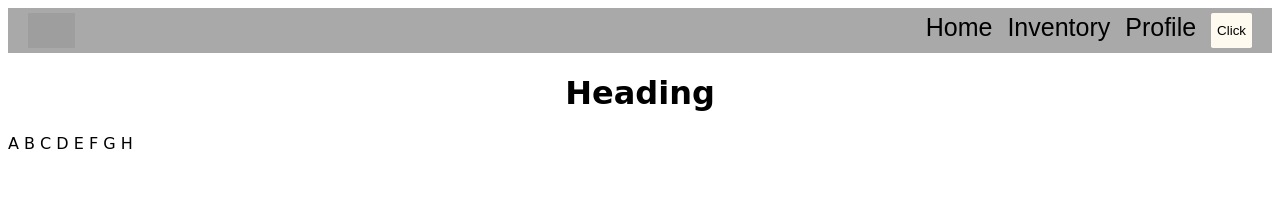
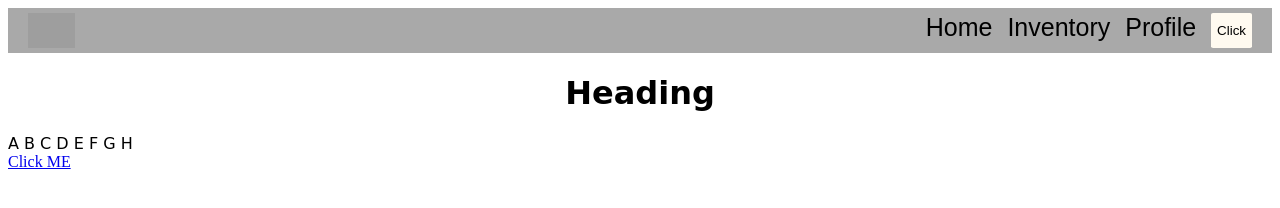
Before and after one commit to AngolenaNa/itf-67070227, a plain HTML site: page index.html in a window 1280 px wide. Shown: the top 208 px of the page. Drawn offline with Linux system fonts and the light colour scheme; grey boxes are pictures that could not be loaded.

Commit message:
Add files via upload

```diff
--- a/index.html
+++ b/index.html
@@ -21,6 +21,7 @@
     <div>
         <h1>Heading</h1>
         <p>A B C D E F G H</p>
+        <a href="lab14.html">Click ME</a>
     </div>
     <footer>
         <a href="https://www.instagram.com/nutpong_pure/">contact : xxxxxx</a>
```
Also changed, not shown: style.css (line endings or trailing spaces).
